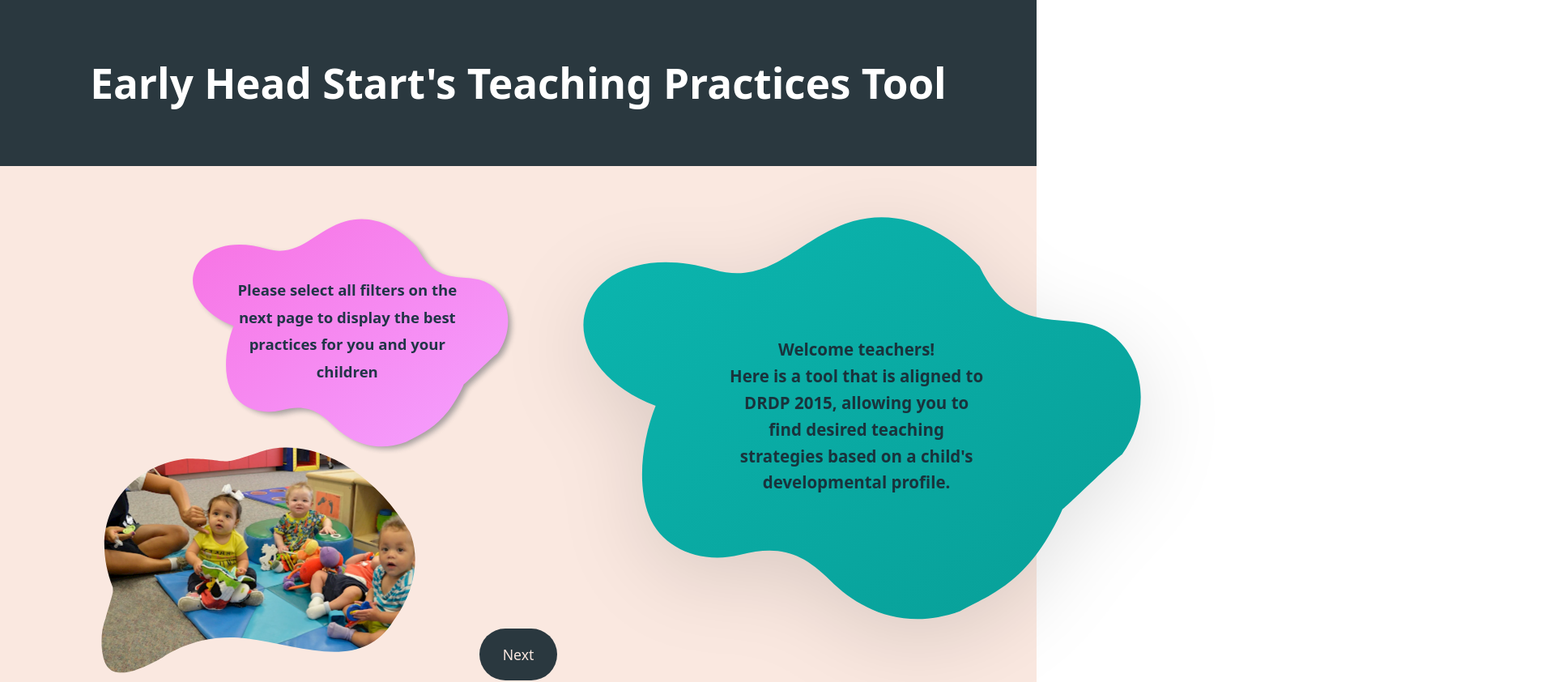
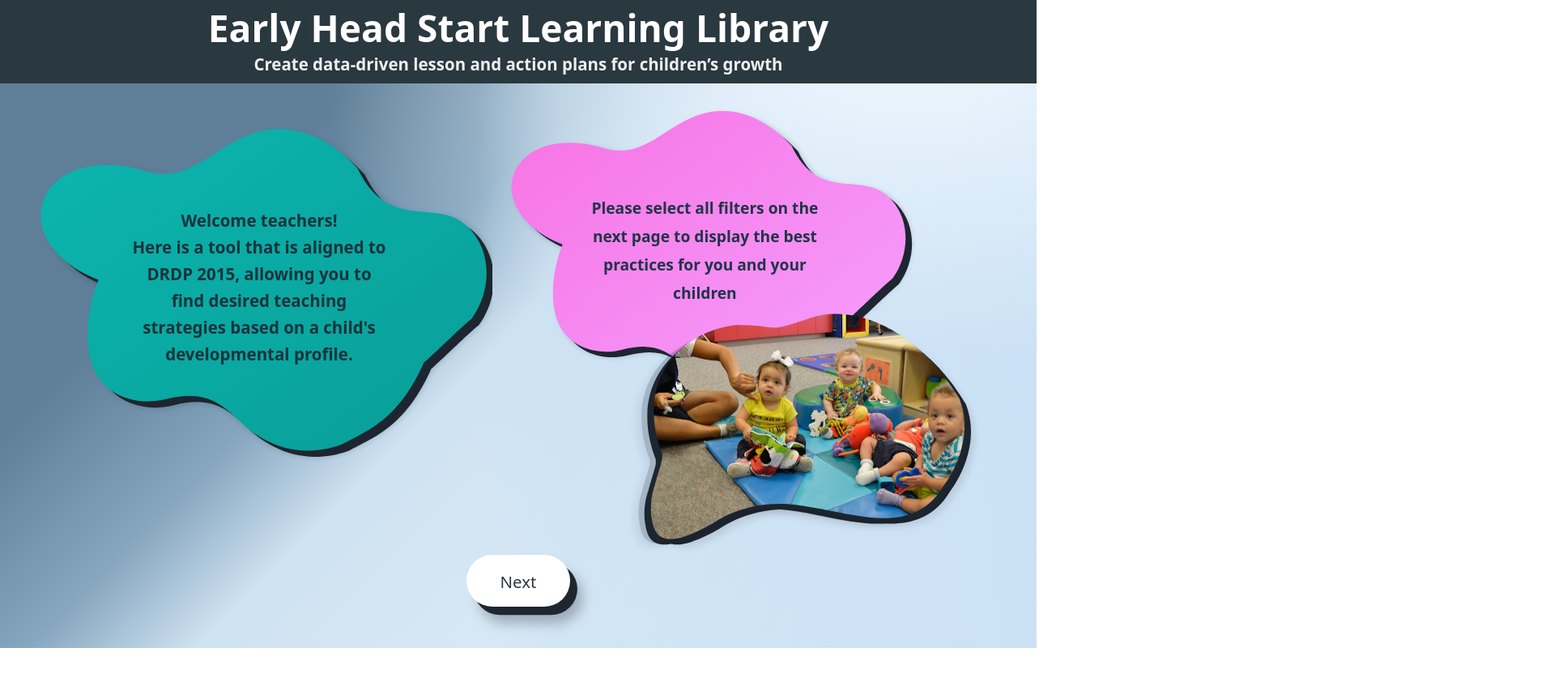
Before and after one commit to kylelin23/EHS_webpage, a React (Vite) app: page / in a window 1280 px wide. Shown: the top 842 px of the page at 81% size, 1914 px wide, since content can reach past the window. After the commit the page ends 800 px from the top, so only its background shows below. Built offline with nearby package versions, Linux system fonts and the light colour scheme.

Commit message:
Final result

```diff
--- a/src/welcomePage.css
+++ b/src/welcomePage.css
@@ -1,41 +1,141 @@
+/* --- global reset to prevent any scroll --- */
+html, body, #root {
+  height: 100%;
+  padding:0;
+  margin: 0;
+}
+body {
+  overflow-x: hidden;          /* no vertical or horizontal scroll */
+  overflow-y: auto;
+}
+* { box-sizing: border-box; } /* keeps padding from pushing width > 100% */
+
 :root{
   /* one knob for blob 1 size + text */
-  --blob-size: clamp(30rem, 100vw, 45rem);
-  --blob-font: clamp(0.95rem, 1.6vw, 1.2rem);
-  --blob2-w: clamp(18rem, 36vw, 39rem);
+
+  --blob-font: clamp(1vw, 1.6vw, 2vw);
+
 
   /* position knobs (avoid stacking random translates/margins) */
-  --blob1-x: 52vw;
-  --blob1-y: -1vh;
 
-  --blob2-x: 13vw;
-  --blob2-y: -68vh;
 
-  --photo-blob-x: -28vw;
-  --photo-blob-y: -86vh;
 
-  --next-button-x: 0;
-  --next-button-y: -110vh;
-  --next-button-width: clamp(6rem, 0vw, 40rem);
-  --next-button-height: clamp(4rem, 4vw, 10rem);
+  --next-button-width: clamp(5vw, 10vw, 30vw);
+  --next-button-height: clamp(4vw, 5vw, 12vw);
 }
 
 /* page chrome */
-.container { display:flex; flex-direction:column; width:100vw; min-height:100%; background:#fae8e0; }
-.header { background:#2a383f; height:10vw; display:flex; align-items:center; justify-content:center; width:100%; padding-top: 3vw; padding-bottom: 3vw;}
+.container {
+  position: relative;
+  display: flex;
+  flex-direction: column;
+  width: 100vw;
+  min-height: 100dvh;   /* exactly fills the screen height */
+  overflow-x: hidden;   /* prevent sideways scroll */
+
+}
+:root{
+  /* tweak hues if needed */
+  --bg-left:   #5f7f98;  /* darker blue-gray (left) */
+  --bg-mid:    #86a6bf;  /* bridge tone */
+  --bg-light:  #cfe2f1;  /* light blue around center */
+  --bg-xlight: #e8f3fb;  /* very light blue (right) */
+  --blue-wash: #c9e0f4;  /* translucent tint for right-half overlay */
+  --blue-glow: #eef6fd;  /* pale blue glow */
+}
+
+.container{
+  background:
+    /* soft pale-blue glow near top-right */
+    radial-gradient(120% 100% at 88% 8%,
+      var(--blue-glow) 0%,
+      color-mix(in oklab, var(--blue-glow) 60%, transparent) 18%,
+      transparent 48%),
+
+    /* gentle blue wash from 50% → right (no white) */
+    linear-gradient(90deg,
+      transparent 0%,
+      transparent 46%,
+      color-mix(in oklab, var(--blue-wash) 45%, transparent) 54%,
+      color-mix(in oklab, var(--blue-wash) 70%, transparent) 68%,
+      color-mix(in oklab, var(--blue-wash) 95%, transparent) 100%),
+
+    /* base sweep with a smoother, earlier blend */
+    linear-gradient(135deg,
+      var(--bg-left) 0%,
+      var(--bg-left) 26%,
+      var(--bg-mid)  40%,
+      var(--bg-light) 50%,
+      var(--bg-xlight) 100%);
+}
+
+
+
+/* kill any old fixed height on .header */
+.header{
+  background:#2a383f;
+  padding: 1vw 2vw;
+  /* stack title over subtitle */
+  display:flex;
+  flex-direction: column;   /* ← key line */
+  align-items:center;
+  text-align:center;
+
+}
+
+/* compact header: stacks title over subtitle and makes it thin */
+.container > .header.header--compact{
+  display:flex;
+  flex-direction:column;       /* title on top, subtitle below */
+  align-items:center;
+  text-align:center;
+
+  height:auto !important;      /* nuke any old fixed height */
+  padding: 0.8vw 2.4vw !important;  /* thinner padding that will stick */
+  background:#2a383f;          /* keep your color */
+}
+
+/* typography */
+.header.header--compact .header-title{
+  margin:0;
+  color:#fff;
+  font-weight:800;
+  line-height:1.1;
+  font-size: clamp(2.8vw, 3.6vw, 5vw);
+}
+.header.header--compact .header-subtitle{
+  margin: .5vw 0 0;
+  color: rgba(255,255,255,.92);
+  font-weight:600;
+  line-height:1.25;
+  font-size: clamp(1.2vw, 1.6vw, 2.2vw);
+}
+
+
+
 h1 { color:#ffffff;}
+h1, p {
+  margin: 0;
+}
 .headerText {color: white; font-size: 2.5vw; font-weight: bold; text-align: center; width: 50vw;}
-.body { min-height:80vh; padding: 2rem; flex:1; }
 
-.hero { display:grid; gap: clamp(0.75rem, 2.5vw, 1.5rem); padding: clamp(1rem, 3vw, 2rem); }
+
+.hero { display:grid; gap: clamp(2vw, 2.5vw, 3vw); padding: clamp(3vw, 4vw, 6vw); margin:0;}
 
 /* ---------- Blob 1 ---------- */
+:root{
+  --blob1-left: 2.5vw;   /* X position in vw */
+  --blob1-top:  10vw;    /* Y position in vw */
+  --blob-size: clamp(20vw, 45vw, 70vw);
+}
+
 .blob-outer{
-  display:grid;
-  justify-items:start;
-  align-items:start;
-  /* move the whole block with variables (no px) */
-  translate: var(--blob1-x) var(--blob1-y);
+  position: absolute;
+  left: var(--blob1-left);
+  top:  var(--blob1-top);
+  display: grid;
+  justify-items: start;
+  align-items: start;
 }
 
 .blob-card{
@@ -43,76 +143,134 @@ h1 { color:#ffffff;}
   width: var(--blob-size);
   aspect-ratio: 5 / 4;
   font-size: var(--blob-font);
-  filter: drop-shadow(0 2vw 4vw rgba(0,0,0,.12));
+  filter: none;
 }
 .blob-svg{ position:absolute; inset:0; width:100%; height:100%; }
 
 .blob-text{
   position:absolute; inset:0;
   display:grid; place-items:center; text-align:center; color:#19333c;
-  padding: clamp(1rem, 3.5vw, 2.5rem);
-  font-size: 1.6vw;             /* follows .blob-card */
+  padding: clamp(2vw, 3.5vw, 4vw);
+  font-size: 1.6vw;
   line-height: 1.3; font-weight:600;
 }
-.blob-text strong{ display:block; margin-block-end:.3em; font-weight:700; }
+.blob-text strong{ display:block; margin-block-end:.5vw; font-weight:700; }
 
 /* ---------- Blob 2 ---------- */
-.blob-outer2{
-  display:grid; justify-items:start; align-items:start;
-  translate: var(--blob2-x) var(--blob2-y);
+:root{
+  --blob2-w: clamp(40vw, 45vw, 90vw);  /* adjust max as needed */
+  --blob2-center-x: 68vw;              /* center of viewport */
+  --blob2-top: 9vw;
 }
 
-.blob-card2 {
+/* Place blob 2 */
+.blob-outer2{
+  position: absolute;
+  top:  var(--blob2-top);
+  left: calc(var(--blob2-center-x) - (var(--blob2-w) / 2));
+}
+
+/* Let width control size via aspect-ratio (no fixed height) */
+.blob-card2{
   position: relative;
-  width: clamp(18rem, 38vw, 42rem);
-  aspect-ratio: 16/11;
-  margin-top: -5vh; /* or translate: 0 -5vh */
+  width: var(--blob2-w);
+  aspect-ratio: 16 / 11;
+  margin-top: 0; /* remove the -5vw that can cause odd layout */
 }
 
 .blob-svg2{ position:absolute; inset:0; width:100%; height:100%; }
 
-
 .blob-text2{
   position: absolute;
-  inset: 0;                                /* fill the card */
-  display: flex;                           /* perfect centering */
+  inset: 0;
+  display: flex;
   align-items: center;
   justify-content: center;
   text-align: center;
   padding: 0;
-  font-size: 1.45vw;                             /* don't offset the center */
+  font-size: 1.5vw;
 }
-.blob-text2 strong{ display:block; margin-block-end:.3em; font-weight:700; }
-.blob-card2{
-  position: relative;
-  width: var(--blob2-w);
-  aspect-ratio: 16 / 11;
+.blob-text2 strong{ display:block; margin-block-end:.5vw; font-weight:700; }
+
+/* Size & position of the photo blob */
+:root{
+  --photo-left: 55vw;
+  --photo-top:  26vw;
 }
 
-/* Size & position of the photo blob (responsive, no px) */
 .photo-blob{
-  width: clamp(20rem, 40vw, 40rem);   /* ← make the blob larger/smaller */
-  margin-inline: auto;                /* center horizontally */
-  margin-block: clamp(1rem, 6vh, 4rem);
+  position: absolute;
+  left: var(--photo-left);
+  top:  var(--photo-top);
+  width: clamp(30vw, 40vw, 50vw);
+  margin: 0;
 }
 .photo-blob > svg{
   display: block;
   width: 100%;
   height: auto;
-  border-radius: 0; /* keep SVG crisp */
+  border-radius: 0;
   translate: var(--photo-blob-x) var(--photo-blob-y);
 }
 
-
 /* button */
 .next-btn{
-  padding: clamp(0.6rem, 1vw, 0.8rem) clamp(1rem, 2vw, 1.5rem);
-  background:#2a383f; color:#fae8e0; border:0; border-radius:300vmax;
-  font-size: clamp(0.9rem, 1.6vw, 1.1rem);
+  position: absolute;            /* or 'fixed' if you want it pinned to the viewport */
+  left: 50%;
+  bottom: 4vw;                   /* adjust to taste */
+  transform: translateX(-50%);   /* centers horizontally */
+
+  /* keep your sizing/visuals */
+  padding: clamp(1vw, 1.5vw, 2vw) clamp(2vw, 3vw, 4vw);
+  background:#ffffff; color:#2a383f; border:0; border-radius:300vmax;
+  font-size: clamp(1vw, 1.6vw, 2vw);
   cursor:pointer;
-  translate: var(--next-button-x) var(--next-button-y);
   width: var(--next-button-width);
   height: var(--next-button-height);
+
+  /* REMOVE the big upward translate */
+  translate: none;
 }
-.next-btn:hover{ filter:brightness(1.06); }
-.next-btn{ justify-self:center; }
+
+.next-btn{
+  /* your existing positioning/sizing … */
+
+  /* right-only shadow stack */
+  box-shadow:
+     0.7vw 0.8vw 0 #1f2630,              /* hard matte on the right */
+     1.2vw 1.6vw 1.2vw rgba(0,0,0,.26);  /* soft right blur */
+}
+
+.next-btn:hover{
+  box-shadow:
+     0.7vw 0.8vw 0 #1f2630,
+     1.4vw 1.9vw 1.4vw rgba(0,0,0,.30);
+  transition: box-shadow 160ms ease;
+}
+
+.next-btn:focus-visible{
+  outline: none;
+  box-shadow:
+     0 0 0 0.35vw rgba(255,255,255,.55), /* subtle focus ring */
+     0.7vw 0.8vw 0 #1f2630,
+     1.2vw 1.6vw 1.2vw rgba(0,0,0,.26);
+}
+
+
+
+/* (optional) If any transforms/filters push scroll area, clip Y on the container */
+.container { overflow-y: auto; }      /* allow content scroll if needed */
+
+
+.photo-blob {
+  display: flex;
+  justify-content: center;
+  align-items: center;
+  max-width: 100%;
+  margin: 0 auto;
+}
+.photo-blob > svg {
+  display: block;
+  width: 100%;
+  height: auto;
+}
--- a/src/welcomePage.jsx
+++ b/src/welcomePage.jsx
@@ -7,9 +7,11 @@ function WelcomePage() {
 
   return (
     <div className="container">
-      <div className="header">
-        <h1>Early Head Start's Teaching Practices Tool</h1>
-      </div>
+      <header className="header header--compact" role="banner">
+        <h1 className="header-title">Early Head Start Learning Library</h1>
+        <p className="header-subtitle">Create data-driven lesson and action plans for children’s growth</p>
+      </header>
+
 
       <div className="hero">
         <div className="blob-outer">
@@ -20,9 +22,14 @@ function WelcomePage() {
                   <stop offset="0%"  stopColor="#0bb6af" />
                   <stop offset="100%" stopColor="#089e97" />
                 </linearGradient>
-              </defs>
 
-              <path fill="url(#blobGrad)" d="
+                {/* blur for soft shadow */}
+                <filter id="blob1ShadowBlur" x="-20%" y="-20%" width="140%" height="140%">
+                  <feGaussianBlur stdDeviation="8" />
+                </filter>
+
+                {/* reuseable shape */}
+                <path id="blob1Path" d="
                   M140,330
                   C 60,300 20,240 30,190
                   C 45,120 130,90 230,120
@@ -38,7 +45,23 @@ function WelcomePage() {
                   C 110,450 120,380 140,330
                   C 450,450,120,380,140,330
                   Z" />
+              </defs>
+
+              {/* hard matte (crisp offset) */}
+              <use href="#blob1Path" fill="#1f2630" opacity="1" transform="translate(14 12)" />
+
+              {/* soft shadows (two layers) */}
+              <use href="#blob1Path" fill="#1f2630" opacity=".28"
+                  transform="translate(24 18) scale(0.985)"
+                  filter="url(#blob1ShadowBlur)" />
+              <use href="#blob1Path" fill="#1f2630" opacity=".15"
+                  transform="translate(12 9) scale(0.994)"
+                  filter="url(#blob1ShadowBlur)" />
+
+              {/* main blob */}
+              <use href="#blob1Path" fill="url(#blobGrad)" />
             </svg>
+
 
             <div className="blob-text">
               <p><strong>Welcome teachers!</strong><strong>Here is a tool that is aligned to</strong><strong> DRDP 2015, allowing you to</strong>
@@ -59,11 +82,9 @@ function WelcomePage() {
                   <stop offset="100%" stopColor="#f5a1ff" />
                 </linearGradient>
 
-
                 <filter id="blobShadowBlur" x="-20%" y="-20%" width="140%" height="140%">
                   <feGaussianBlur stdDeviation="8" />
                 </filter>
-
 
                 <path id="calloutPath" d="
                   M140,330
@@ -83,8 +104,11 @@ function WelcomePage() {
                   Z" />
               </defs>
 
+              {/* hard matte (crisp offset) */}
+              <use href="#calloutPath" fill="#1f2630" opacity="1"
+                  transform="translate(14 12)" />
 
-                {/* shadow layers (behind) */}
+              {/* soft shadow layers (behind) */}
               <use href="#calloutPath" fill="#1f2630" opacity=".28"
                   transform="translate(22 16) scale(0.985)"
                   filter="url(#blobShadowBlur)" />
@@ -94,8 +118,8 @@ function WelcomePage() {
 
               {/* main pink blob (on top) */}
               <use href="#calloutPath" fill="url(#blobGrad2)" />
+            </svg>
 
-            </svg>
 
             <div className="blob-text2">
               <p><strong>Please select all filters on the</strong>
@@ -129,26 +153,56 @@ function WelcomePage() {
               <use href="#bubblePath" />
             </clipPath>
 
-            <filter id="softShadow" x="-20%" y="-20%" width="140%" height="140%">
-              <feGaussianBlur in="SourceAlpha" stdDeviation="9" result="b"/>
-              <feOffset in="b" dx="10" dy="10" result="o"/>
+
+            <filter id="softShadowR" x="-35%" y="-25%" width="170%" height="170%">
+              <feGaussianBlur in="SourceAlpha" stdDeviation="8" result="b"/>
+              <feOffset in="b" dx="12" dy="10" result="o"/>
               <feColorMatrix in="o" type="matrix"
                 values="0 0 0 0 0   0 0 0 0 0   0 0 0 0 0   0 0 0 .25 0" result="s"/>
-              <feMerge>
-                <feMergeNode in="s"/>
-                <feMergeNode in="SourceGraphic"/>
-              </feMerge>
+              <feMerge><feMergeNode in="s"/><feMergeNode in="SourceGraphic"/></feMerge>
+            </filter>
+
+
+            <filter id="softShadowL" x="-35%" y="-25%" width="170%" height="170%">
+              <feGaussianBlur in="SourceAlpha" stdDeviation="8" result="b"/>
+              <feOffset in="b" dx="-12" dy="10" result="o"/>
+              <feColorMatrix in="o" type="matrix"
+                values="0 0 0 0 0   0 0 0 0 0   0 0 0 0 0   0 0 0 .25 0" result="s"/>
+              <feMerge><feMergeNode in="s"/><feMergeNode in="SourceGraphic"/></feMerge>
             </filter>
           </defs>
 
-          {/* your photo inside the blob */}
+
+          <use href="#bubblePath" fill="#1f2630" opacity="1"
+              transform="translate(14 12)" />
+
+
+          <use href="#bubblePath" fill="#1f2630" opacity="1"
+              transform="translate(-14 12)" />
+
+
+          <use href="#bubblePath" fill="#1f2630" opacity=".28"
+              transform="translate(24 18) scale(0.985)"
+              filter="url(#softShadowR)" />
+          <use href="#bubblePath" fill="#1f2630" opacity=".15"
+              transform="translate(10 8) scale(0.994)"
+              filter="url(#softShadowR)" />
+
+
+          <use href="#bubblePath" fill="#1f2630" opacity=".22"
+              transform="translate(-24 18) scale(0.985)"
+              filter="url(#softShadowL)" />
+          <use href="#bubblePath" fill="#1f2630" opacity=".12"
+              transform="translate(-10 8) scale(0.994)"
+              filter="url(#softShadowL)" />
+
           <image
             href="/images/Kids.png"
             width="100%" height="85%"
             preserveAspectRatio="xMidYMid slice"
-            clipPath="url(#bubbleClip)"
-            filter="url(#softShadow)" />
+            clipPath="url(#bubbleClip)" />
         </svg>
+
       </div>
 
 
```
Lines whose indentation alone changed are shown as unchanged.
